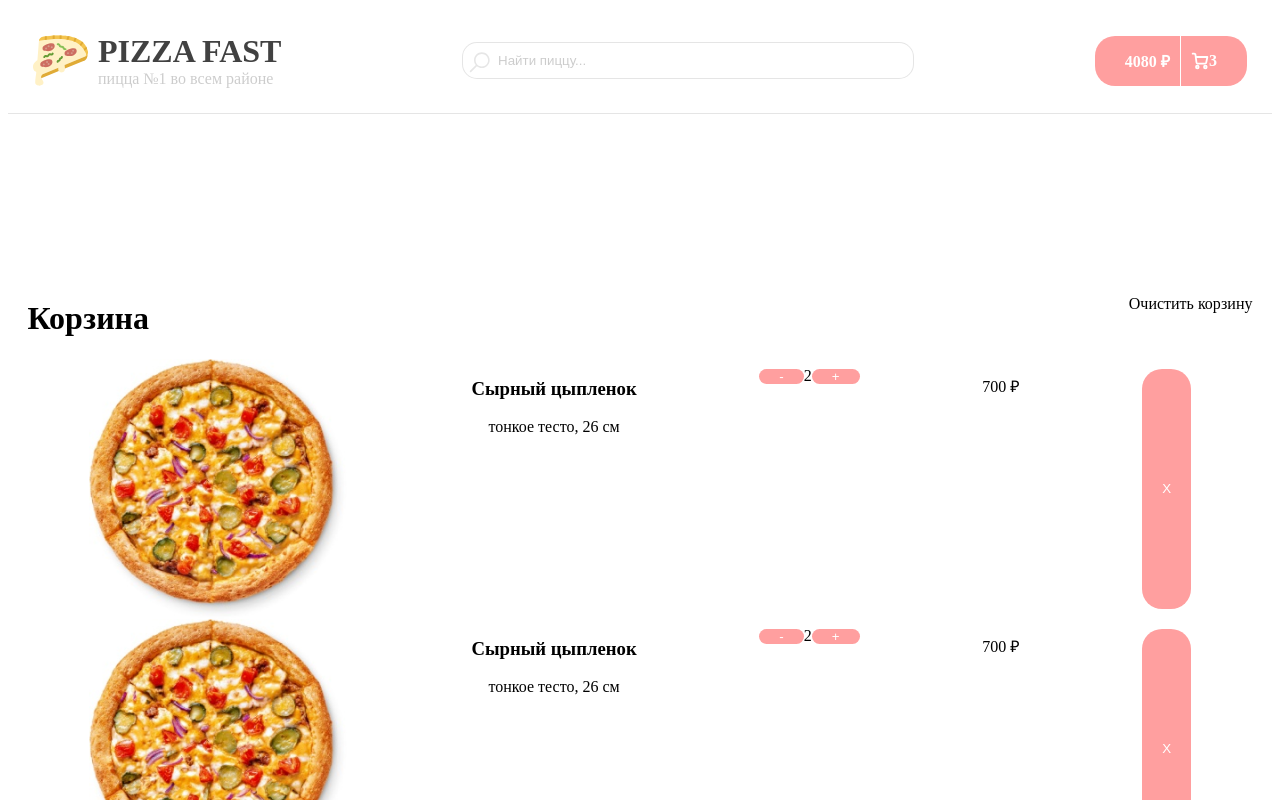
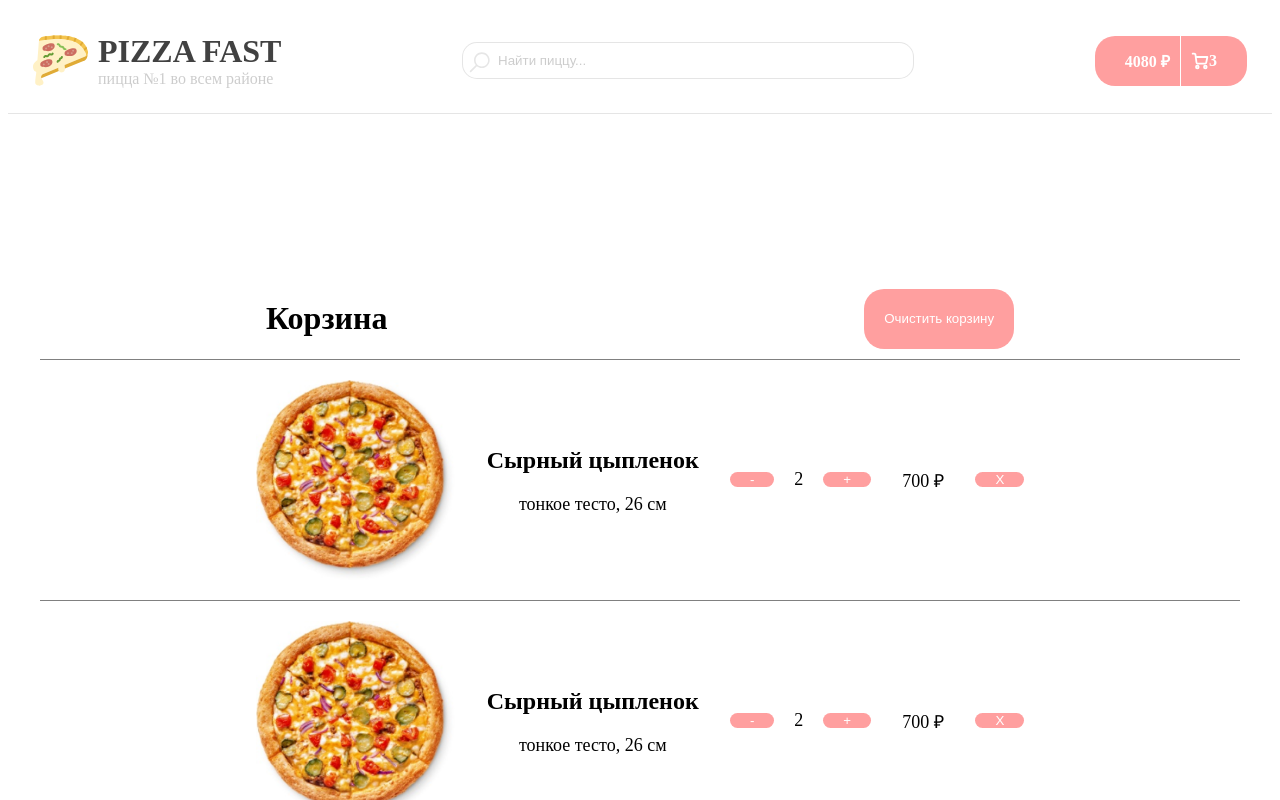
Before and after one commit to lstnchDev/pizza-fast, a React (Create React App) app: page /cart in a window 1280 px wide. Shown: the top 800 px of the page. Built offline with nearby package versions, Linux system fonts and the light colour scheme.

Commit message:
cart css + get pizzas data

```diff
--- a/package.json
+++ b/package.json
@@ -3,6 +3,7 @@
   "version": "0.1.0",
   "private": true,
   "dependencies": {
+    "@reduxjs/toolkit": "^1.9.1",
     "@testing-library/jest-dom": "^5.16.5",
     "@testing-library/react": "^13.4.0",
     "@testing-library/user-event": "^13.5.0",
@@ -10,8 +11,10 @@
     "@types/node": "^16.18.3",
     "@types/react": "^18.0.25",
     "@types/react-dom": "^18.0.9",
+    "axios": "^1.2.0",
     "react": "^18.2.0",
     "react-dom": "^18.2.0",
+    "react-redux": "^8.0.5",
     "react-router-dom": "^6.4.3",
     "react-scripts": "^5.0.1",
     "sass": "^1.56.1",
--- a/src/components/cart/CattItem.tsx
+++ b/src/components/cart/CattItem.tsx
@@ -9,7 +9,7 @@ const CartItem: FC = ()=>{
          <div className={styles.cart}>
             <div className={styles.top}>
                 <h1>Корзина</h1>
-                <p>Очистить корзину</p>
+                <Button onClick={()=>console.log('sdsds')} title="Очистить корзину"/>
             </div>
             <div className={styles.main}>
                 {[...new Array(3)].map((_, index)=> <PizzaCart/>)}
--- a/src/components/cart/PizzaCart.tsx
+++ b/src/components/cart/PizzaCart.tsx
@@ -8,11 +8,13 @@ const PizzaCart: FC= ()=>{
         <div className={styles.pizza}>
             <img src={imagePizza} alt="" />
             <div className={styles.titles}>
-                <h3>Сырный цыпленок</h3>
+                <h2>Сырный цыпленок</h2>
                 <p>тонкое тесто, 26 см</p>
             </div>
             <div className={styles.counts}>
-                <Button onClick={()=>console.log('-')} title="-"/>2<Button onClick={()=>console.log('+')} title="+"/>
+                <Button onClick={()=>console.log('-')} title="-"/>
+                    <p>2</p>
+                <Button onClick={()=>console.log('+')} title="+"/>
             </div>
             <p>700 ₽</p>
             <Button onClick={()=>console.log('Х')} title="Х"/>
--- a/src/components/cart/styles/item.module.scss
+++ b/src/components/cart/styles/item.module.scss
@@ -1,16 +1,15 @@
 .cart{
     .top{
         display: flex;
-        justify-content: space-between;
+        justify-content: space-around;
 
     }
     .bottom{
         display: flex;
-        justify-content: space-between;
+        justify-content: space-around;
     }
     .buttons{
         display: flex;
-        justify-content: space-between;
-
+        justify-content: space-around;
     }
 }
--- a/src/components/cart/styles/pizzaCart.module.scss
+++ b/src/components/cart/styles/pizzaCart.module.scss
@@ -1,6 +1,22 @@
 .pizza{
     display: flex;
     justify-content: space-around;
+    align-items: center;
+    max-width: 800px;
+    margin: 0 auto;
+    padding: 20px 200px;
+    border-top: 1px solid gray;
+    p{
+        font-size: 1.125rem;
+    }
+    img{
+        width: 200px;
+    }
     .counts{
+        display: flex;
+        p{
+            margin: 0 20px;
+            align-self: center;
+        }
     }
 }
--- a/src/components/header/Header.tsx
+++ b/src/components/header/Header.tsx
@@ -11,10 +11,12 @@ const Header: FC = () =>{
             <div className={styles.container}>
                 <div className={styles.logo}>
                     <img src={logoPizza} alt="" />
-                    <div className={styles.text}>
-                        <h1>PIZZA FAST</h1>
-                        <p>пицца №1 во всем районе</p>
-                    </div>
+                    <Link className={styles.link} to='/'>
+                        <div className={styles.text}>
+                            <h1>PIZZA FAST</h1>
+                            <p>пицца №1 во всем районе</p>
+                        </div>
+                    </Link>
                 </div>
                 <Search />
                 <Link className={styles.link} to='/cart'>
--- a/src/components/main/Pizza.tsx
+++ b/src/components/main/Pizza.tsx
@@ -1,9 +1,31 @@
-import { FC } from 'react';
+import { useSelector } from 'react-redux';
+import { fetchAllPizza } from '../../redux/slices/allPizzaSlices';
+import { RootState, useAppDispatch } from '../../redux/store';
 import PizzaItem from './pizzaItems/PizzaItem';
 import styles from './styles/pizza.module.scss'
+import { useState, useEffect, FC } from "react"
 
 const Pizza: FC = ()=>{
-    const item = [...new Array(8)].map((_, index)=><PizzaItem key={index}/>)
+    const dispatch = useAppDispatch()
+
+    useEffect(()=>{
+        dispatch(fetchAllPizza())
+
+    }, [])
+
+    const pizzas = useSelector((state: RootState)=>{
+         return state.allPizzaSlices.items
+    })
+    const item = pizzas.map((pizza)=><PizzaItem
+        key={pizza.id}
+        imageUrl={pizza.imageUrl}
+        title={pizza.title}
+        price={pizza.price}
+        rating={pizza.rating}
+        sizes={pizza.sizes}
+        types={pizza.types}
+        category={pizza.category}
+            />)
     return(
         <div className={styles.pizza}>
             <h1>Все пиццы:</h1>
--- a/src/components/main/pizzaItems/PizzaItem.tsx
+++ b/src/components/main/pizzaItems/PizzaItem.tsx
@@ -4,16 +4,27 @@ import Button from '../../../UI/Button';
 import PizzaCategory from './PizzaCategory';
 import styles from './styles/item.module.scss';
 
-const PizzaItem: FC = ()=>{
+type PizzaItem = {
+    imageUrl: string,
+    title: string,
+    types: number[],
+    sizes: number[],
+    price: number,
+    category: number,
+    rating: number
+
+}
+
+const PizzaItem: FC<PizzaItem> = ({imageUrl,title, price, rating, sizes, types, category})=>{
     const onClickHandler = ()=> console.log('click')
 
     return (
         <li className={styles.pizza}>
-            <img className={styles.image} src={pizzaImg} alt="" />
-            <h3>Чизбургер-пицца</h3>
+            <img className={styles.image} src={imageUrl} alt="" />
+            <h3>{title}</h3>
             <PizzaCategory/>
             <div className={styles.bottom}>
-                <h4>от 395 ₽</h4>
+                <h4>от {price} ₽</h4>
                 <Button onClick={onClickHandler} title="Добавить"/>
             </div>
         </li>
--- a/src/components/main/pizzaItems/styles/item.module.scss
+++ b/src/components/main/pizzaItems/styles/item.module.scss
@@ -2,6 +2,7 @@
     margin: 0 auto;
 
     .image{
+        width: 250px;
     }
     .bottom{
         display: flex;
--- a/src/index.tsx
+++ b/src/index.tsx
@@ -2,12 +2,17 @@ import React from 'react';
 import ReactDOM from 'react-dom/client';
 import App from './App';
 import { BrowserRouter } from 'react-router-dom';
+import { Provider } from 'react-redux';
+import {store} from './redux/store'
+
 
 const root = ReactDOM.createRoot(
   document.getElementById('root') as HTMLElement
 );
 root.render(
   <BrowserRouter>
-    <App />
+    <Provider store={store}>
+      <App />
+    </Provider>
   </BrowserRouter>
 );
--- /dev/null
+++ b/src/redux/slices/allPizzaSlices.ts
@@ -0,0 +1,65 @@
+import { createAsyncThunk } from '@reduxjs/toolkit';
+import { createSlice } from '@reduxjs/toolkit';
+import axios from "axios"
+
+
+enum Status{
+    LOADING = 'loading',
+    SUSCESS = 'suscess',
+    ERROR = 'error'
+}
+
+type AllPizzasItem = {
+    id: string,
+    imageUrl: string,
+    title: string,
+    types: number[],
+    sizes: number[],
+    price: number,
+    category: number,
+    rating: number
+}
+
+interface IPizzas{
+    items: AllPizzasItem[],
+    status: Status
+}
+
+export const fetchAllPizza = createAsyncThunk('allPizza/fetchAllPuzza',async () => {
+    const response = await axios.get(
+        'https://63891de6d94a7e5040ae7171.mockapi.io/pizzas/item'
+    )
+    return response.data as AllPizzasItem[]
+})
+
+const initialState: IPizzas = {
+    items: [],
+    status: Status.LOADING
+}
+
+export const allPizzaSlices = createSlice({
+    name: 'allPizza',
+    initialState: initialState,
+    reducers: {
+        getPizzas: (state)=>{
+
+        }
+    },
+    extraReducers: (builder)=> {
+        builder.addCase(fetchAllPizza.pending, (state, action) =>{
+            state.status = Status.LOADING
+        })
+        builder.addCase(fetchAllPizza.fulfilled, (state, {payload}) =>{
+            state.items = payload
+            console.log(state.items)
+
+            state.status = Status.SUSCESS
+        })
+        builder.addCase(fetchAllPizza.rejected, (state, action) =>{
+            state.status = Status.ERROR
+        })
+    }
+})
+
+export const {getPizzas} = allPizzaSlices.actions
+export default allPizzaSlices.reducer
--- /dev/null
+++ b/src/redux/store.ts
@@ -0,0 +1,14 @@
+import { configureStore } from '@reduxjs/toolkit';
+import { useDispatch } from 'react-redux';
+import  allPizzaSlices  from './slices/allPizzaSlices';
+
+
+export const store = configureStore({
+    reducer: {
+        allPizzaSlices
+    }
+})
+
+export type RootState = ReturnType<typeof store.getState>
+export type AppDispatch = typeof store.dispatch
+export const useAppDispatch: ()=> AppDispatch = useDispatch
```
Also changed, not shown: 1 other file (tests, documents, lock files or other folders).
